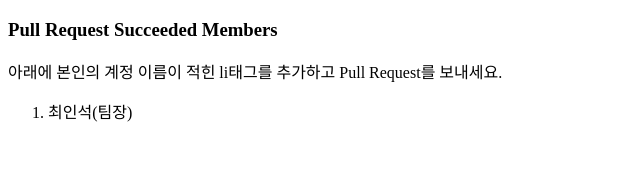
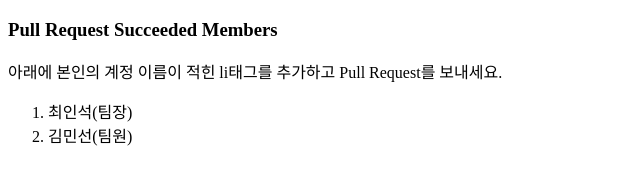
Before and after one commit to chainstone-dev/collaboration, a plain HTML site: page index.html in a window 1280 px wide. Shown: the whole page, without its empty margins (0-640 px from the left). Drawn offline with Linux system fonts and the light colour scheme.

Commit message:
add myname(Minsun) in index.html

```diff
--- a/index.html
+++ b/index.html
@@ -9,6 +9,7 @@
  <p>아래에 본인의 계정 이름이 적힌 li태그를 추가하고 Pull Request를 보내세요.</p>
  <ol>
   <li>최인석(팀장)</li>
+  <li>김민선(팀원)</li>
  </ol>
 </body>
 </html>
```
